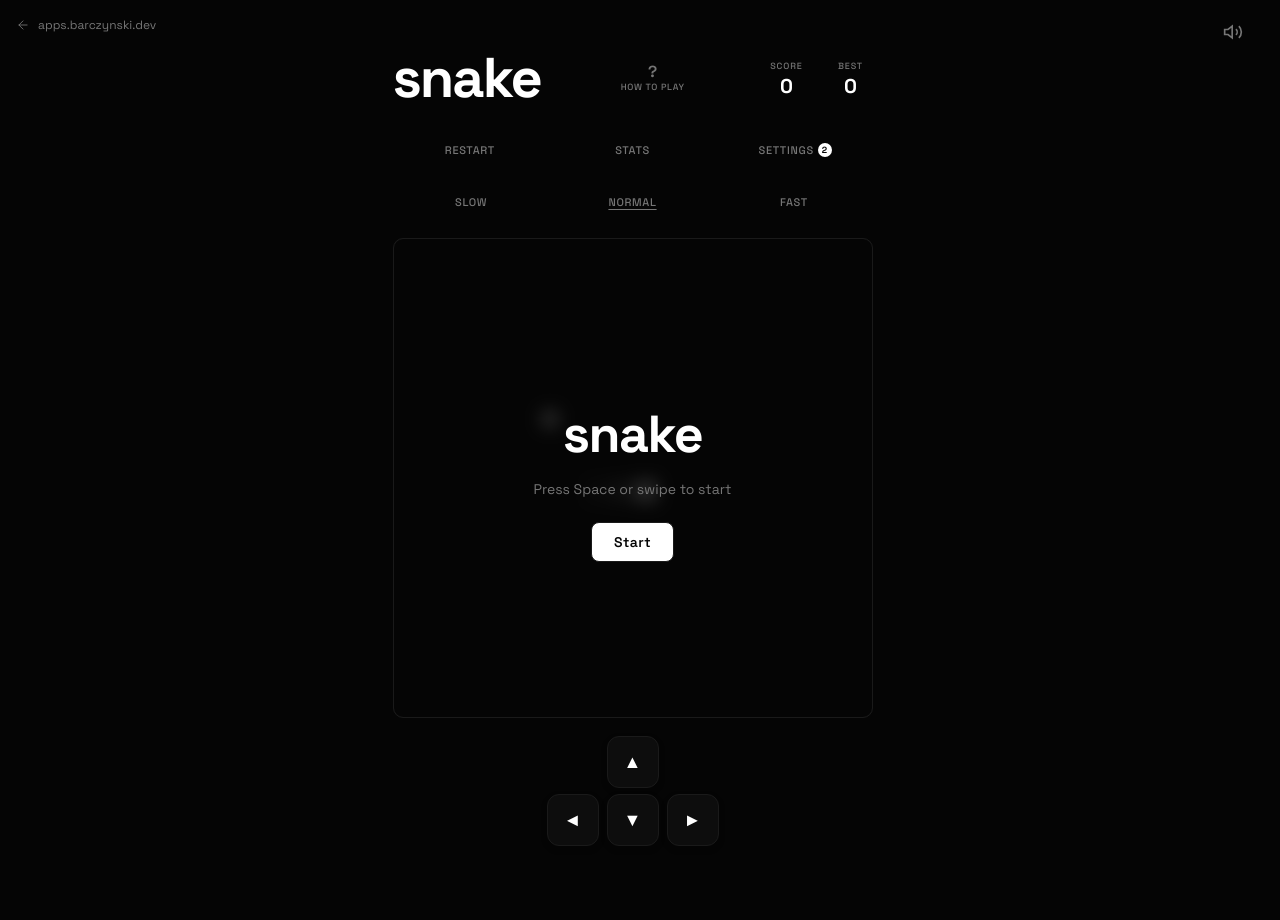
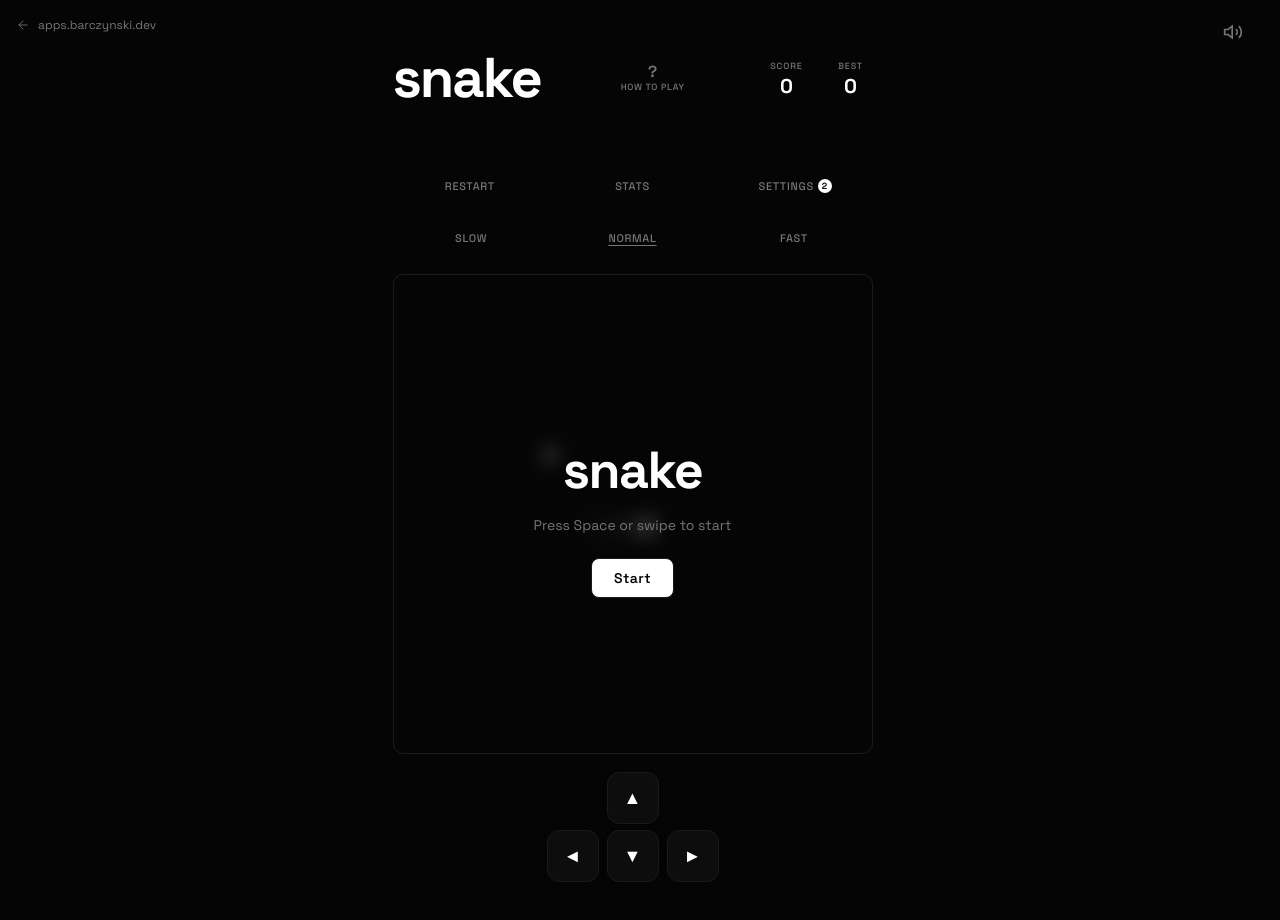
Before and after one commit to adambar88/snake, a React (Vite) app: page / in a window 1280 px wide. Shown: the top 920 px of the page. Before the commit the page ends 890 px from the top, so only its background shows below. Built offline with nearby package versions, Linux system fonts and the light colour scheme.

Commit message:
fix(snake): move active power-up mode badge to permanently reserved bar outside board

```diff
--- a/src/App.css
+++ b/src/App.css
@@ -1199,15 +1199,14 @@ h1 {
     100% { transform: scale(1.1); opacity: 1; }
 }
 
-/* Active Power-up Badge Overlay (Floating over board - zero layout shift) */
+/* Active Power-up Bar (Permanently reserved height - zero layout shift & zero board overlap) */
 
-.active-powerup-overlay {
-    position: absolute;
-    top: 10px;
-    left: 50%;
-    transform: translateX(-50%);
-    z-index: 10;
-    pointer-events: none;
+.active-powerup-bar {
+    height: 28px;
+    display: flex;
+    align-items: center;
+    justify-content: center;
+    margin-bottom: 8px;
 }
 
 .active-powerup-badge {
@@ -1220,10 +1219,9 @@ h1 {
     font-weight: 700;
     letter-spacing: 0.5px;
     text-transform: uppercase;
-    background: rgba(13, 13, 13, 0.88);
-    backdrop-filter: blur(4px);
+    background: rgba(255, 255, 255, 0.1);
     border: 1px solid currentColor;
-    box-shadow: 0 4px 12px rgba(0, 0, 0, 0.35);
+    box-shadow: 0 2px 8px rgba(0, 0, 0, 0.2);
     animation: badgePop 0.3s ease-out;
 }
 
@@ -1231,6 +1229,7 @@ h1 {
 .badge-slow { color: #60a5fa; border-color: #3b82f6; }
 .badge-shrink { color: #f472b6; border-color: #ec4899; }
 .badge-golden { color: #facc15; border-color: #eab308; }
+
 
 @keyframes badgePop {
     0% { transform: scale(0.8); opacity: 0; }
--- a/src/App.tsx
+++ b/src/App.tsx
@@ -820,6 +820,15 @@ export default function App() {
                     </div>
                 </div>
 
+                {/* Active Powerup Bar (Permanently reserved space: zero layout shift & zero board overlap) */}
+                <div className="active-powerup-bar">
+                    {state.activePowerUp && (
+                        <span className={`active-powerup-badge badge-${state.activePowerUp.type}`}>
+                            ⚡ {state.activePowerUp.type.toUpperCase()} MODE
+                        </span>
+                    )}
+                </div>
+
                 {/* Sub-header */}
                 <div className="game-intro">
                     <div className="intro-buttons">
@@ -859,14 +868,7 @@ export default function App() {
                         else if (state.phase === 'paused') dispatch({ type: 'RESUME' })
                     }}
                 >
-                    {/* Floating Active Powerup Badge (zero layout shift) */}
-                    {state.activePowerUp && (
-                        <div className="active-powerup-overlay">
-                            <span className={`active-powerup-badge badge-${state.activePowerUp.type}`}>
-                                ⚡ {state.activePowerUp.type.toUpperCase()} MODE
-                            </span>
-                        </div>
-                    )}
+
 
                     {/* Particles layer */}
                     <div className="particle-layer">
```
